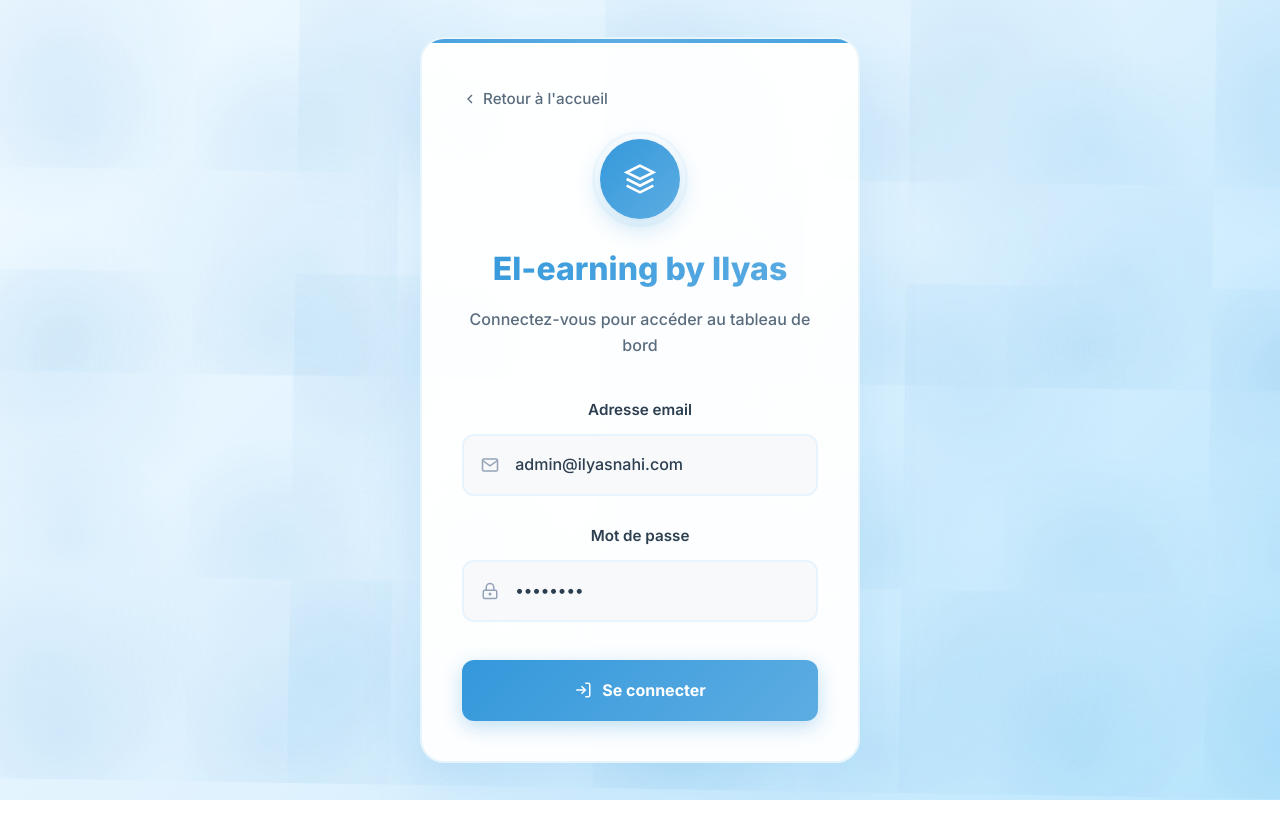
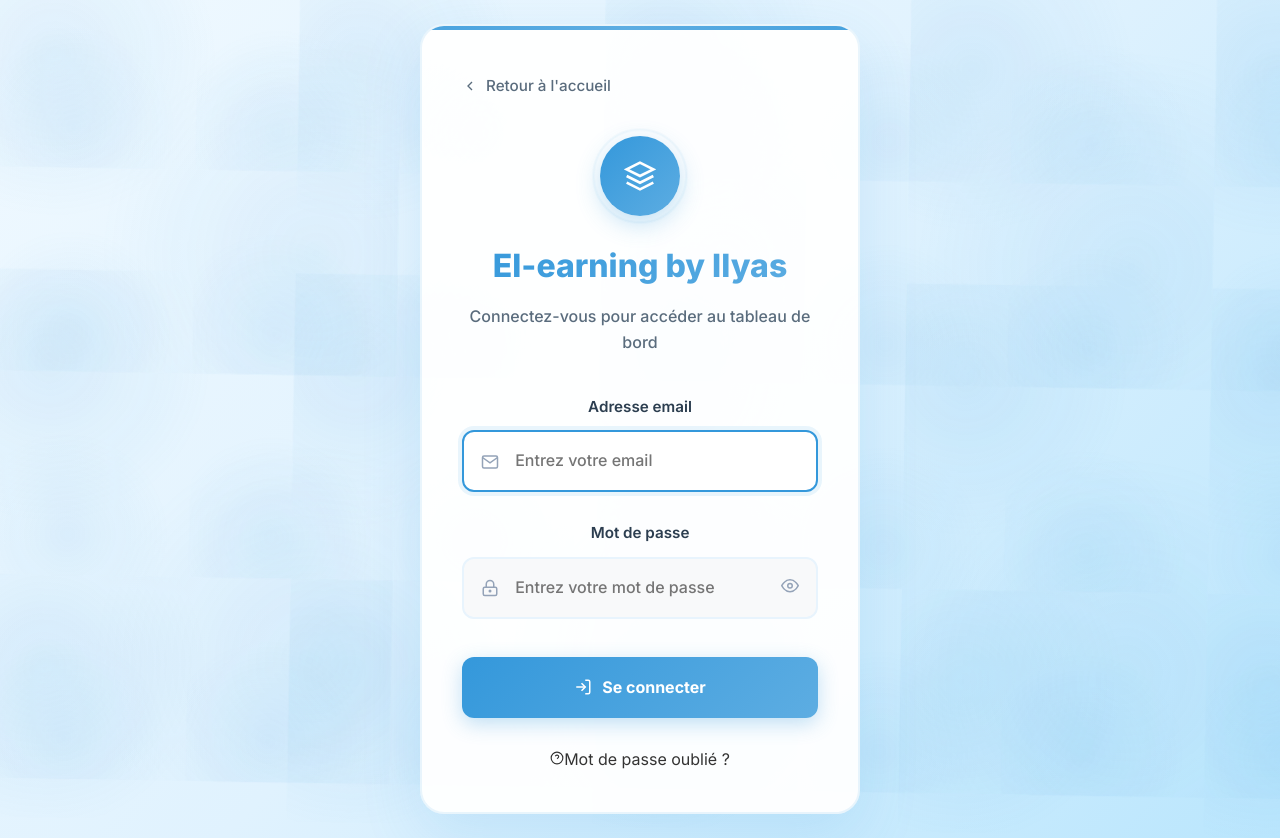
Before and after one commit to yassineelbarni-u/Project_FormationEnligne, a React (Create React App) app in the folder frontend/: page /login in a window 1280 px wide. Before the commit the page ends 800 px from the top, so only its background shows below. Built offline with nearby package versions, Linux system fonts and the light colour scheme; no server answers.

Commit message:
Add validation Email in Login

```diff
--- a/frontend/src/pages/login/Login.js
+++ b/frontend/src/pages/login/Login.js
@@ -4,12 +4,10 @@ import { useNavigate } from "react-router-dom"
 import apiService from "../../utils/api"
 import styles from "./Login.module.css"
 
-
-
 const Login = () => {
   const [formData, setFormData] = useState({
-    email: "admin@ilyasnahi.com",
-    password: "admin123",
+    email: "",
+    password: "",
   })
   const [showPassword, setShowPassword] = useState(false)
   const [isLoading, setIsLoading] = useState(false)
@@ -24,10 +22,17 @@ const Login = () => {
     setError("")
   }
 
-    const handleSubmit = async (e) => {
+  const handleSubmit = async (e) => {
     e.preventDefault()
     setIsLoading(true)
     setError("")
+
+    // Validation côté client
+    if (!formData.email || !formData.password) {
+      setError("Veuillez remplir tous les champs")
+      setIsLoading(false)
+      return
+    }
 
     try {
       const data = await apiService.login(formData)
@@ -45,13 +50,19 @@ const Login = () => {
       navigate("/admin/dashboard")
     } catch (error) {
       if (error.message.includes("Failed to fetch")) {
-        setError(`❌ Impossible de se connecter au serveur. Vérifiez que le backend est démarré`)
+        setError("Impossible de se connecter au serveur. Veuillez réessayer plus tard.")
+      } else if (error.message.includes("401")) {
+        setError("Email ou mot de passe incorrect")
       } else {
-        setError(error.message || "Email ou mot de passe incorrect")
+        setError("Une erreur est survenue. Veuillez réessayer.")
       }
     } finally {
       setIsLoading(false)
     }
+  }
+
+  const togglePasswordVisibility = () => {
+    setShowPassword(!showPassword)
   }
 
   return (
@@ -63,7 +74,11 @@ const Login = () => {
       <div className={styles.container}>
         <div className={styles.card}>
           <div className={styles.header}>
-            <button onClick={() => navigate("/")} style={{marginBottom: '20px', display: 'flex', alignItems: 'center', gap: '5px'}}>
+            <button
+              onClick={() => navigate("/")}
+              className={styles.backButton}
+              type="button"
+            >
               <svg width="16" height="16" viewBox="0 0 24 24" fill="none" stroke="currentColor" strokeWidth="2">
                 <path d="m15 18-6-6 6-6" />
               </svg>
@@ -77,12 +92,13 @@ const Login = () => {
                 <path d="m2 12 10 5 10-5" />
               </svg>
             </div>
+
             <h1 className={styles.title}>El-earning by Ilyas</h1>
             <p className={styles.subtitle}>Connectez-vous pour accéder au tableau de bord</p>
           </div>
 
           {error && (
-            <div className={styles.error}>
+            <div className={styles.error} role="alert">
               <svg width="16" height="16" viewBox="0 0 24 24" fill="none" stroke="currentColor" strokeWidth="2">
                 <circle cx="12" cy="12" r="10" />
                 <line x1="15" y1="9" x2="9" y2="15" />
@@ -92,9 +108,11 @@ const Login = () => {
             </div>
           )}
 
-          <form className={styles.form} onSubmit={handleSubmit}>
+          <form className={styles.form} onSubmit={handleSubmit} noValidate>
             <div className={styles.formGroup}>
-              <label className={styles.label} htmlFor="email">Adresse email</label>
+              <label className={styles.label} htmlFor="email">
+                Adresse email
+              </label>
               <div className={styles.inputWrapper}>
                 <svg
                   className={styles.inputIcon}
@@ -104,6 +122,7 @@ const Login = () => {
                   fill="none"
                   stroke="currentColor"
                   strokeWidth="2"
+                  aria-hidden="true"
                 >
                   <path d="M4 4h16c1.1 0 2 .9 2 2v12c0 1.1-.9 2-2 2H4c-1.1 0-2-.9-2-2V6c0-1.1.9-2 2-2z" />
                   <polyline points="22,6 12,13 2,6" />
@@ -113,16 +132,20 @@ const Login = () => {
                   id="email"
                   type="email"
                   name="email"
-                  placeholder="email"
+                  placeholder="Entrez votre email"
                   value={formData.email}
                   onChange={handleChange}
                   required
+                  autoComplete="username"
+                  autoFocus
                 />
               </div>
             </div>
 
             <div className={styles.formGroup}>
-              <label className={styles.label} htmlFor="password">Mot de passe</label>
+              <label className={styles.label} htmlFor="password">
+                Mot de passe
+              </label>
               <div className={styles.inputWrapper}>
                 <svg
                   className={styles.inputIcon}
@@ -132,6 +155,7 @@ const Login = () => {
                   fill="none"
                   stroke="currentColor"
                   strokeWidth="2"
+                  aria-hidden="true"
                 >
                   <rect x="3" y="11" width="18" height="11" rx="2" ry="2" />
                   <circle cx="12" cy="16" r="1" />
@@ -142,16 +166,40 @@ const Login = () => {
                   id="password"
                   type={showPassword ? "text" : "password"}
                   name="password"
-                  placeholder="••••••••"
+                  placeholder="Entrez votre mot de passe"
                   value={formData.password}
                   onChange={handleChange}
                   required
+                  autoComplete="current-password"
                 />
-
+                <button
+                  type="button"
+                  className={styles.passwordToggle}
+                  onClick={togglePasswordVisibility}
+                  aria-label={showPassword ? "Masquer le mot de passe" : "Afficher le mot de passe"}
+                >
+                  {showPassword ? (
+                    <svg width="18" height="18" viewBox="0 0 24 24" fill="none" stroke="currentColor" strokeWidth="2">
+                      <path d="M17.94 17.94A10.07 10.07 0 0 1 12 20c-7 0-11-8-11-8a18.45 18.45 0 0 1 5.06-5.94l12.88 12.88Z" />
+                      <path d="M1 1l22 22" />
+                      <path d="M9.9 4.24A9.12 9.12 0 0 1 12 4c7 0 11 8 11 8a18.5 18.5 0 0 1-2.16 3.19l-6.84-6.84" />
+                    </svg>
+                  ) : (
+                    <svg width="18" height="18" viewBox="0 0 24 24" fill="none" stroke="currentColor" strokeWidth="2">
+                      <path d="M1 12s4-8 11-8 11 8 11 8-4 8-11 8-11-8-11-8z" />
+                      <circle cx="12" cy="12" r="3" />
+                    </svg>
+                  )}
+                </button>
               </div>
             </div>
 
-            <button type="submit" className={styles.button} disabled={isLoading}>
+            <button
+              type="submit"
+              className={styles.button}
+              disabled={isLoading}
+              aria-describedby={error ? "error-message" : undefined}
+            >
               {isLoading ? (
                 <>
                   <svg
@@ -162,6 +210,7 @@ const Login = () => {
                     fill="none"
                     stroke="currentColor"
                     strokeWidth="2"
+                    aria-hidden="true"
                   >
                     <path d="M21 12a9 9 0 11-6.219-8.56" />
                   </svg>
@@ -169,7 +218,7 @@ const Login = () => {
                 </>
               ) : (
                 <>
-                  <svg width="18" height="18" viewBox="0 0 24 24" fill="none" stroke="currentColor" strokeWidth="2">
+                  <svg width="18" height="18" viewBox="0 0 24 24" fill="none" stroke="currentColor" strokeWidth="2" aria-hidden="true">
                     <path d="M15 3h4a2 2 0 0 1 2 2v14a2 2 0 0 1-2 2h-4" />
                     <polyline points="10,17 15,12 10,7" />
                     <line x1="15" y1="12" x2="3" y2="12" />
@@ -178,37 +227,25 @@ const Login = () => {
                 </>
               )}
             </button>
-
           </form>
 
-          {/* <div className={styles.forgotLink}>
-            <a href="#" onClick={(e) => { e.preventDefault(); alert('Fonctionnalité en développement'); }}>
+          <div className={styles.forgotLink}>
+            <button
+              type="button"
+              className={styles.linkButton}
+              onClick={() => {
+                // TODO: Implémenter la récupération de mot de passe
+                alert('Contactez votre administrateur pour réinitialiser votre mot de passe');
+              }}
+            >
               <svg width="14" height="14" viewBox="0 0 24 24" fill="none" stroke="currentColor" strokeWidth="2">
                 <circle cx="12" cy="12" r="10" />
                 <path d="M9.09 9a3 3 0 0 1 5.83 1c0 2-3 3-3 3" />
                 <line x1="12" y1="17" x2="12.01" y2="17" />
               </svg>
               Mot de passe oublié ?
-            </a>
-          </div> */}
-
-          {/* <div className={styles.testCredentials}>
-            <h3>
-              <svg width="16" height="16" viewBox="0 0 24 24" fill="none" stroke="currentColor" strokeWidth="2">
-                <circle cx="12" cy="12" r="10" />
-                <path d="M12 6v6l4 2" />
-              </svg>
-              Identifiants de test
-            </h3>
-            <div className={styles.credentialRow}>
-              <span className={styles.credentialLabel}>Email:</span>
-              <span className={styles.credentialValue}>admin@ilyasnahi.com</span>
-            </div>
-            <div className={styles.credentialRow}>
-              <span className={styles.credentialLabel}>Mot de passe:</span>
-              <span className={styles.credentialValue}>admin123</span>
-            </div>
-          </div> */}
+            </button>
+          </div>
         </div>
       </div>
     </div>
```
